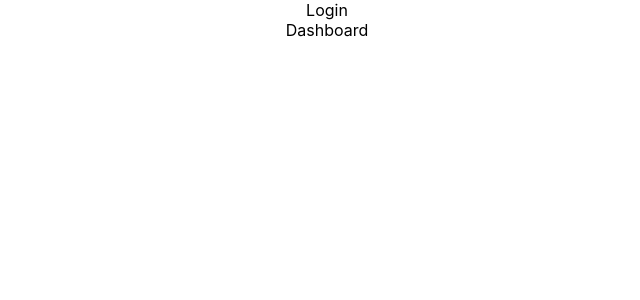
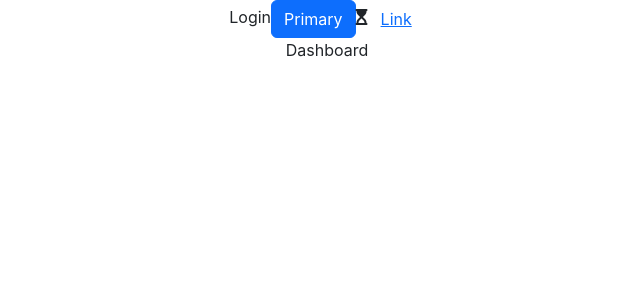
Before and after one commit to SwarajKhadse/money_manager, a React (Create React App) app: page / in a window 1280 px wide. Shown: the top 300 px of the page, without its empty margins (313-953 px from the left). Built offline with nearby package versions, Linux system fonts and the light colour scheme.

Commit message:
Link added

```diff
--- a/public/index.html
+++ b/public/index.html
@@ -15,6 +15,11 @@
       user's mobile device or desktop. See https://developers.google.com/web/fundamentals/web-app-manifest/
     -->
     <link rel="manifest" href="%PUBLIC_URL%/manifest.json" />
+
+   <!-- CSS only -->
+<link href="https://cdn.jsdelivr.net/npm/bootstrap@5.2.0/dist/css/bootstrap.min.css" rel="stylesheet" integrity="sha384-gH2yIJqKdNHPEq0n4Mqa/HGKIhSkIHeL5AyhkYV8i59U5AR6csBvApHHNl/vI1Bx" crossorigin="anonymous">
+<link rel="stylesheet" href="https://cdnjs.cloudflare.com/ajax/libs/font-awesome/6.1.2/css/all.min.css" integrity="sha512-1sCRPdkRXhBV2PBLUdRb4tMg1w2YPf37qatUFeS7zlBy7jJI8Lf4VHwWfZZfpXtYSLy85pkm9GaYVYMfw5BC1A==" crossorigin="anonymous" referrerpolicy="no-referrer" />
+
     <!--
       Notice the use of %PUBLIC_URL% in the tags above.
       It will be replaced with the URL of the `public` folder during the build.
@@ -39,5 +44,7 @@
       To begin the development, run `npm start` or `yarn start`.
       To create a production bundle, use `npm run build` or `yarn build`.
     -->
+   <!-- JavaScript Bundle with Popper -->
+<script src="https://cdn.jsdelivr.net/npm/bootstrap@5.2.0/dist/js/bootstrap.bundle.min.js" integrity="sha384-A3rJD856KowSb7dwlZdYEkO39Gagi7vIsF0jrRAoQmDKKtQBHUuLZ9AsSv4jD4Xa" crossorigin="anonymous"></script>
   </body>
 </html>
--- a/src/App.js
+++ b/src/App.js
@@ -1,4 +1,4 @@
-import logo from './logo.svg';
+
 import './App.css';
 import Dashboard from './Dashboard/Dashboard';
 import Login from './Login/Login';
--- a/src/Login/Login.js
+++ b/src/Login/Login.js
@@ -1,7 +1,12 @@
 import React from 'react'
 
 export default function Login() {
-  return (
-    <div>Login</div>
-  )
+    return (
+        <div>Login
+            <button type="button" class="btn btn-primary">Primary</button>
+            <i class="fa-solid fa-hourglass-start"></i>
+
+            <button type="button" class="btn btn-link">Link</button>
+        </div>
+    )
 }
```
